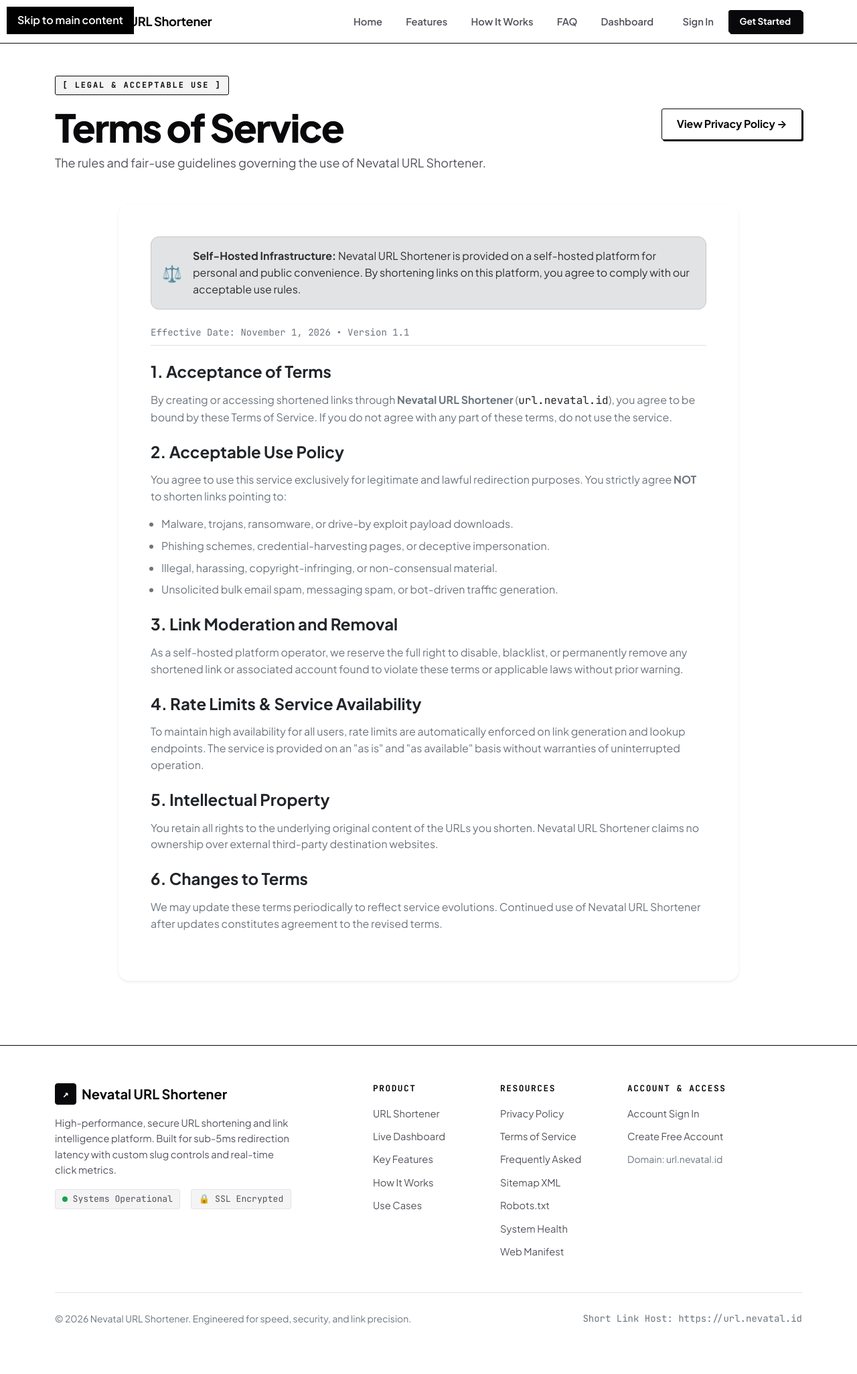
After one commit to thirza258/freecodecamp_url_shortener, a Django app: page /terms/ in a window 1280 px wide. The commit adds this page. Shown: the whole page at 67% size. Run offline with Django 5.2, Linux system fonts and the light colour scheme; parts of the project's set-up code (start-up, migrations or seed data) failed here and were passed over; some libraries are stand-ins or nearby versions.

Commit message:
feat(legal): add self-hosted Privacy Policy and Terms of Service with sitemap

```diff
--- a/nevatal_url_shortener/settings.py
+++ b/nevatal_url_shortener/settings.py
@@ -60,6 +60,8 @@ RESERVED_SHORT_CODES = {
     "login",
     "logout",
     "success",
+    "privacy",
+    "terms",
 }
 
 ALLOWED_HOSTS = list(
--- a/shortener/urls.py
+++ b/shortener/urls.py
@@ -21,6 +21,8 @@ urlpatterns = [
     path("robots.txt", views.robots_txt, name="robots_txt"),
     path("ads.txt", views.ads_txt, name="ads_txt"),
     path("sitemap.xml", views.sitemap_xml, name="sitemap_xml"),
+    path("privacy/", views.privacy_policy, name="privacy"),
+    path("terms/", views.terms_of_service, name="terms"),
     path("site.webmanifest", views.site_manifest, name="site_manifest"),
     path("manifest.json", views.site_manifest, name="manifest_json"),
 ]
--- a/shortener/views.py
+++ b/shortener/views.py
@@ -228,8 +228,28 @@ def sitemap_xml(_request: HttpRequest) -> HttpResponse:
     <changefreq>monthly</changefreq>
     <priority>0.6</priority>
   </url>
+  <url>
+    <loc>{base_url}/privacy/</loc>
+    <lastmod>{now}</lastmod>
+    <changefreq>monthly</changefreq>
+    <priority>0.5</priority>
+  </url>
+  <url>
+    <loc>{base_url}/terms/</loc>
+    <lastmod>{now}</lastmod>
+    <changefreq>monthly</changefreq>
+    <priority>0.5</priority>
+  </url>
 </urlset>"""
     return HttpResponse(xml_content.strip(), content_type="application/xml; charset=utf-8")
+
+
+def privacy_policy(request: HttpRequest) -> HttpResponse:
+    return render(request, "shortener/privacy.html")
+
+
+def terms_of_service(request: HttpRequest) -> HttpResponse:
+    return render(request, "shortener/terms.html")
 
 
 def site_manifest(_request: HttpRequest) -> JsonResponse:
--- a/templates/base.html
+++ b/templates/base.html
@@ -195,6 +195,8 @@
             <div class="col-6 col-md-3 col-lg-2">
               <h2 class="footer-heading">Resources</h2>
               <ul class="footer-links">
+                <li><a href="{% url 'privacy' %}">Privacy Policy</a></li>
+                <li><a href="{% url 'terms' %}">Terms of Service</a></li>
                 <li><a href="{% url 'index' %}#faq">Frequently Asked</a></li>
                 <li><a href="{% url 'sitemap_xml' %}">Sitemap XML</a></li>
                 <li><a href="{% url 'robots_txt' %}">Robots.txt</a></li>
--- /dev/null
+++ b/templates/shortener/terms.html
@@ -0,0 +1,88 @@
+{% extends "base.html" %}
+{% block title %}Terms of Service · {{ SITE_NAME }}{% endblock %}
+{% block meta_title %}Terms of Service · {{ SITE_NAME }}{% endblock %}
+{% block meta_description %}Terms of Service for {{ SITE_NAME }}. Acceptable use guidelines and fair-use policy for our self-hosted URL shortener.{% endblock %}
+
+{% block content %}
+<div class="hero-section mb-4 mb-lg-5">
+  <div class="row align-items-center g-4">
+    <div class="col-lg-8">
+      <span class="eyebrow">[ LEGAL &amp; ACCEPTABLE USE ]</span>
+      <h1 class="hero-title mb-2">Terms of Service</h1>
+      <p class="section-lead mb-0">The rules and fair-use guidelines governing the use of {{ SITE_NAME }}.</p>
+    </div>
+    <div class="col-lg-4 text-lg-end">
+      <a href="{% url 'privacy' %}" class="btn btn-outline-secondary">View Privacy Policy &rarr;</a>
+    </div>
+  </div>
+</div>
+
+<div class="row justify-content-center mb-5">
+  <div class="col-lg-10">
+    <div class="card p-4 p-md-5 border-0 shadow-sm" style="background: var(--card-bg, #ffffff); border-radius: 16px;">
+
+      <div class="alert alert-secondary d-flex align-items-center gap-3 mb-4" role="alert" style="border-radius: 12px;">
+        <span style="font-size: 1.5rem;">⚖️</span>
+        <div>
+          <strong>Self-Hosted Infrastructure:</strong> {{ SITE_NAME }} is provided on a self-hosted platform for personal and public convenience. By shortening links on this platform, you agree to comply with our acceptable use rules.
+        </div>
+      </div>
+
+      <div class="text-secondary small font-mono mb-4 pb-2 border-bottom">
+        Effective Date: November 1, 2026 &bull; Version 1.1
+      </div>
+
+      <div class="space-y-4">
+        <section class="mb-4">
+          <h2 class="h4 fw-bold mb-3">1. Acceptance of Terms</h2>
+          <p class="text-secondary leading-relaxed">
+            By creating or accessing shortened links through <strong>{{ SITE_NAME }}</strong> (<span class="font-mono text-dark">{{ SHORT_LINK_DOMAIN }}</span>), you agree to be bound by these Terms of Service. If you do not agree with any part of these terms, do not use the service.
+          </p>
+        </section>
+
+        <section class="mb-4">
+          <h2 class="h4 fw-bold mb-3">2. Acceptable Use Policy</h2>
+          <p class="text-secondary leading-relaxed">
+            You agree to use this service exclusively for legitimate and lawful redirection purposes. You strictly agree <strong>NOT</strong> to shorten links pointing to:
+          </p>
+          <ul class="text-secondary leading-relaxed ps-3">
+            <li class="mb-2">Malware, trojans, ransomware, or drive-by exploit payload downloads.</li>
+            <li class="mb-2">Phishing schemes, credential-harvesting pages, or deceptive impersonation.</li>
+            <li class="mb-2">Illegal, harassing, copyright-infringing, or non-consensual material.</li>
+            <li class="mb-2">Unsolicited bulk email spam, messaging spam, or bot-driven traffic generation.</li>
+          </ul>
+        </section>
+
+        <section class="mb-4">
+          <h2 class="h4 fw-bold mb-3">3. Link Moderation and Removal</h2>
+          <p class="text-secondary leading-relaxed">
+            As a self-hosted platform operator, we reserve the full right to disable, blacklist, or permanently remove any shortened link or associated account found to violate these terms or applicable laws without prior warning.
+          </p>
+        </section>
+
+        <section class="mb-4">
+          <h2 class="h4 fw-bold mb-3">4. Rate Limits &amp; Service Availability</h2>
+          <p class="text-secondary leading-relaxed">
+            To maintain high availability for all users, rate limits are automatically enforced on link generation and lookup endpoints. The service is provided on an "as is" and "as available" basis without warranties of uninterrupted operation.
+          </p>
+        </section>
+
+        <section class="mb-4">
+          <h2 class="h4 fw-bold mb-3">5. Intellectual Property</h2>
+          <p class="text-secondary leading-relaxed">
+            You retain all rights to the underlying original content of the URLs you shorten. {{ SITE_NAME }} claims no ownership over external third-party destination websites.
+          </p>
+        </section>
+
+        <section class="mb-4">
+          <h2 class="h4 fw-bold mb-3">6. Changes to Terms</h2>
+          <p class="text-secondary leading-relaxed">
+            We may update these terms periodically to reflect service evolutions. Continued use of {{ SITE_NAME }} after updates constitutes agreement to the revised terms.
+          </p>
+        </section>
+      </div>
+
+    </div>
+  </div>
+</div>
+{% endblock %}
```
Also changed, not shown: templates/shortener/privacy.html (added, +85 -0 lines).
